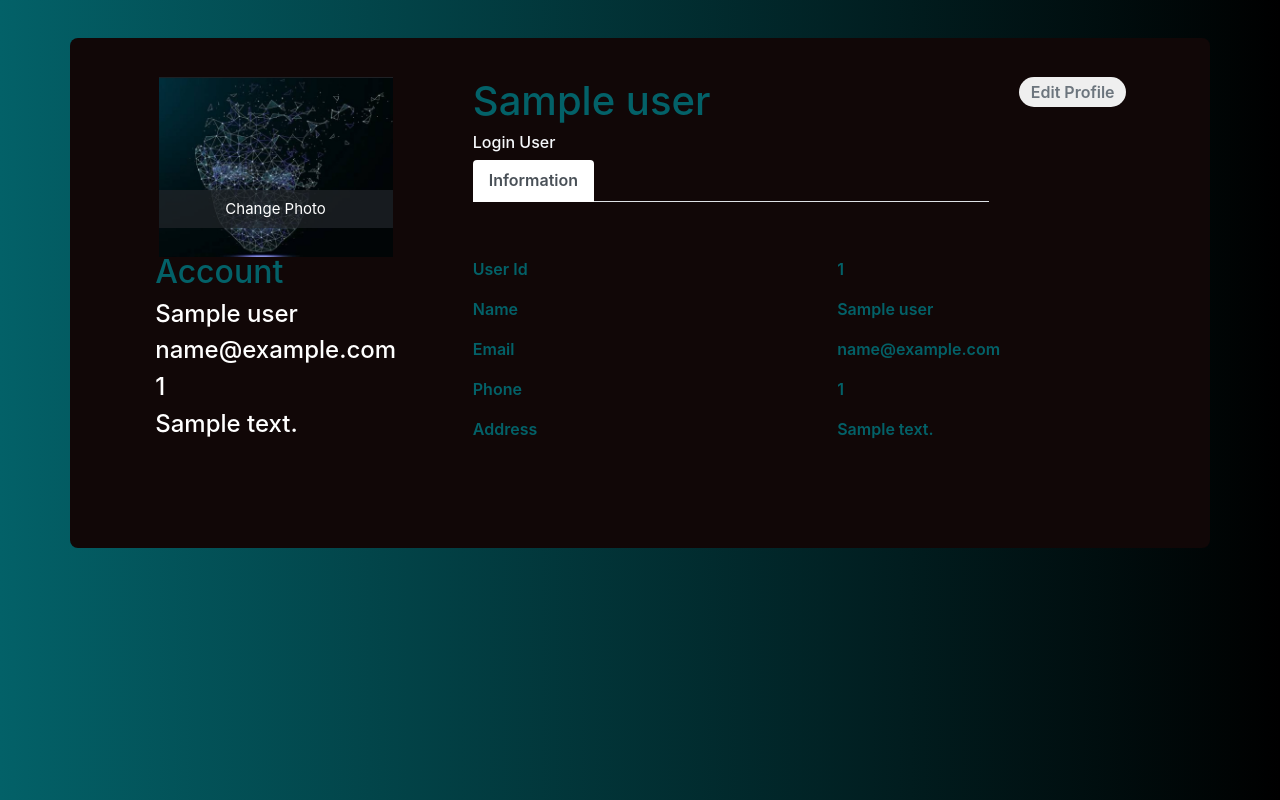
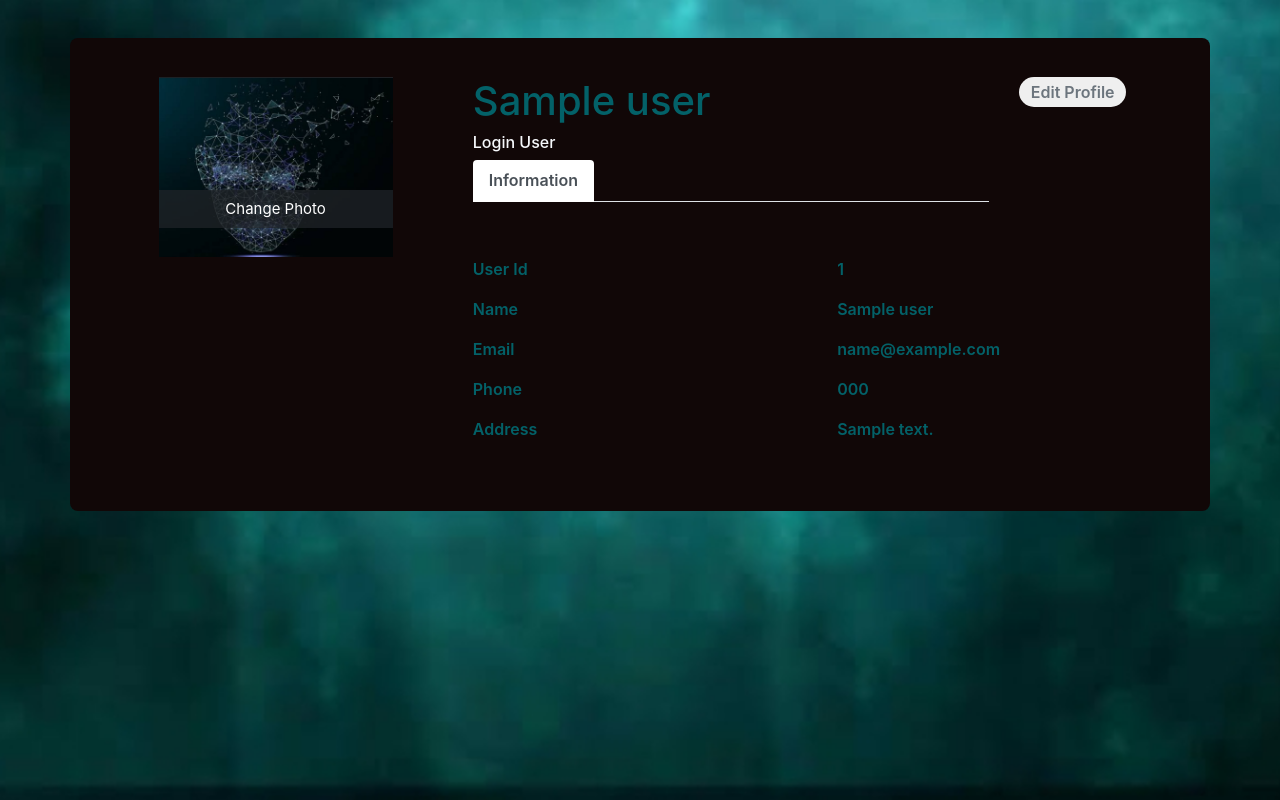
Before and after one commit to kashishsinghyadav/SecureFaceTx-Face-Recogination-for-online-Transaction-system, a Django app: template templates/faceDetection/userpro.html in a window 1280 px wide. Run offline with Django 3.2, Linux system fonts and the light colour scheme; the template is opened without the code that fills it: most values are stand-ins (such as "Sample title", 1, 10 or a date in 2020); some libraries are stand-ins or nearby versions.

Commit message:
update db

```diff
--- a/templates/faceDetection/userpro.html
+++ b/templates/faceDetection/userpro.html
@@ -1,21 +1,4 @@
-{% comment %} <!DOCTYPE html>
-<html lang="en">
-<head>
-    <meta charset="UTF-8">
-    <meta name="viewport" content="width=device-width, initial-scale=1.0">
-    <title>User Profile</title>
-</head>
-<body>
-    <h1>User Profile</h1>
-    <div>
-        <p><strong>Face ID:</strong> {{ user_profile.user.face_id }}</p>
-        <p><strong>Name:</strong> {{ user_profile.user.name }}</p>
-        <p><strong>Email:</strong> {{ user_profile.user.email }}</p>
-        <p><strong>Address:</strong> {{ user_profile.user.address }}</p>
-        <p><strong>Phone Number:</strong> {{ user_profile.user.phone_number }}</p>
-    </div>
-</body>
-</html> {% endcomment %}
+
 
 <link href="//maxcdn.bootstrapcdn.com/bootstrap/4.1.1/css/bootstrap.min.css" rel="stylesheet" id="bootstrap-css">
 <script src="//maxcdn.bootstrapcdn.com/bootstrap/4.1.1/js/bootstrap.min.js"></script>
@@ -27,8 +10,10 @@
     <meta name="viewport" content="width=device-width, initial-scale=1.0">
     <title>User Profile</title>
     <style>
+
         body {
-            background: -webkit-linear-gradient(left,  #036168,black);
+            background:  url('/profile_image/otpbg.jpeg')  no-repeat fixed center;
+            background-size: cover;
         }
         .emp-profile {
             padding: 3%;
@@ -165,11 +150,11 @@
                     <div class="row">
                         <div class="col-md-4">
                             <div class="profile-work">
-                                <h2 style="color:#036168;">Account</h2>
+                                {% comment %} <h2 style="color:#036168;">Account</h2>
                                 <a href=""><h4>{{ user_profile.user.name }}</h4></a>
                                 <a href=""><h4>{{ user_profile.user.email }}</h4></a>
-                                <a href=""><h4>{{ user_profile.user.phone_number }}</h4></a>
-                                <a href=""><h4>{{ user_profile.user.address }}</h4></a>
+                                <a href=""><h4>{{ user_profile.user.phone }}</h4></a>
+                                <a href=""><h4>{{ user_profile.user.address }}</h4></a> {% endcomment %}
 
 
                                 {% comment %} <p>SKILLS</p>
@@ -212,7 +197,7 @@
                                                     <label>Phone</label>
                                                 </div>
                                                 <div class="col-md-6">
-                                                    <p>{{ user_profile.user.phone_number }}</p>
+                                                    <p>{{ user_profile.user.phone }}</p>
                                                 </div>
                                             </div>
                                            <div style="color:#036168;" class="row">
```
Also changed, not shown: db.sqlite3.
